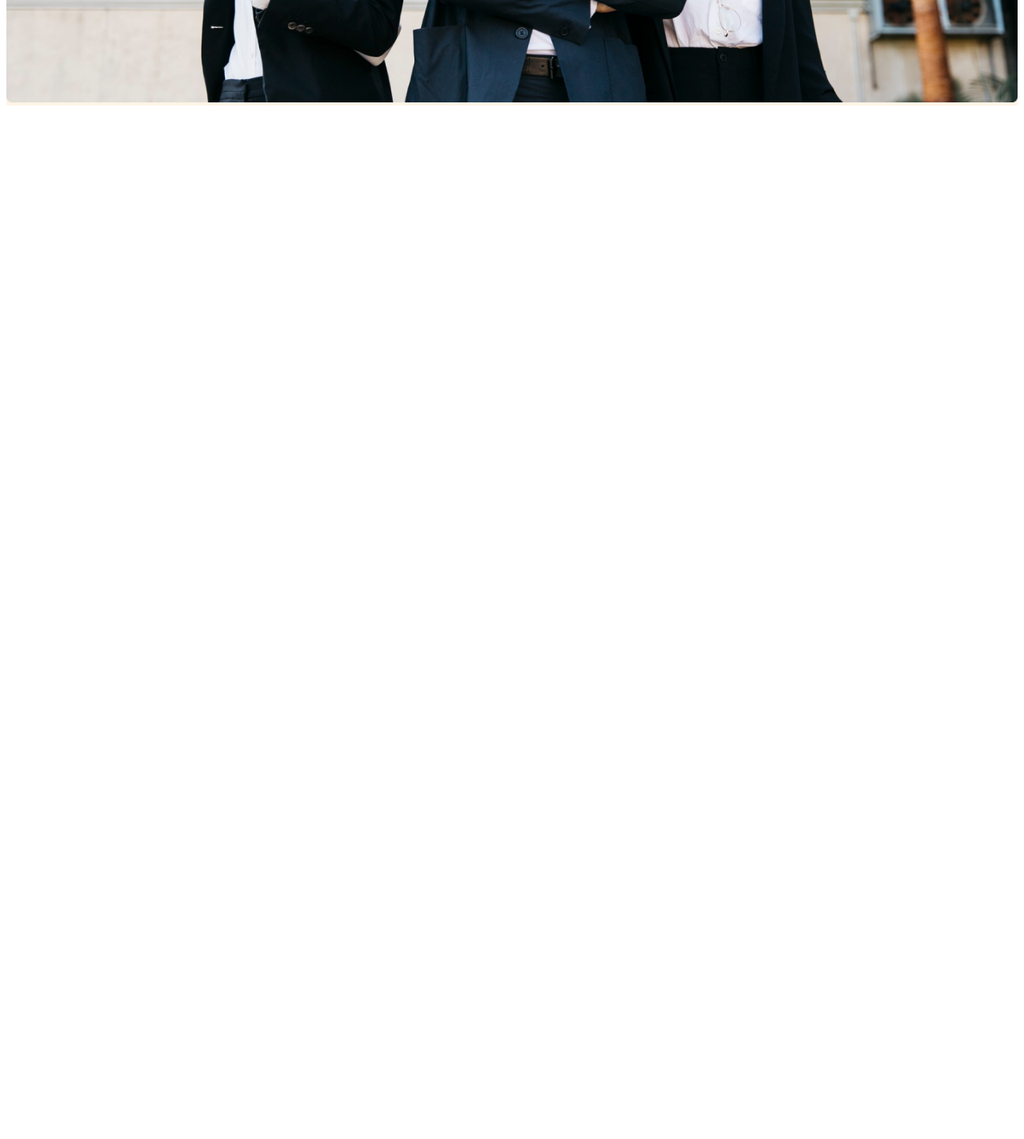
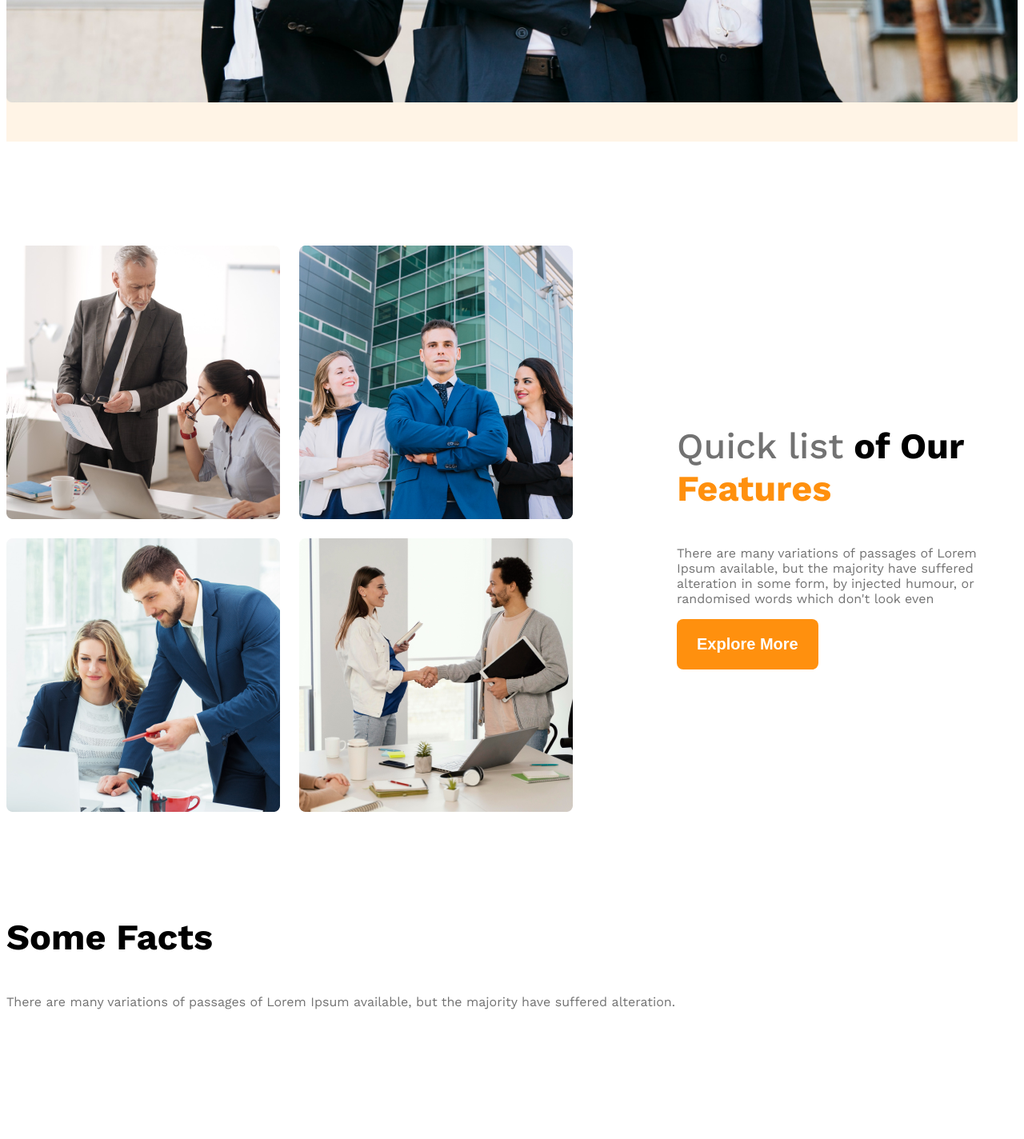
Before and after one commit to IshtiaqMahmud0/g3-architect-website, a plain HTML site: page index.html in a window 1280 px wide. Shown: the part 1042-2466 px from the top of the page at 80% size. Before the commit the page ends 1182 px from the top, so only its background shows below. Drawn offline with nearby package versions, Linux system fonts and the light colour scheme.

Commit message:
added team responsive and fact structure

```diff
--- a/index.html
+++ b/index.html
@@ -30,7 +30,50 @@
         </div>
     </header>
     <main>
-
+        <!-- team section stars -->
+        <section class="teams display-flex">
+            <div class="team-img-container">
+                    <img src="images/team1.png" alt="">
+                    <img src="images/team2.png" alt="">
+                    <img src="images/team3.png" alt="">
+                    <img src="images/team4.png" alt="">
+            </div>
+            <div class="our-features">
+                <h3 class="section-title"><span id="quick-list" class="text-light-gray">Quick list</span> <span>of Our</span> <span class="text-primary">Features</span></h3>
+                <p class="feature-description text-light-gray">There are many variations of passages of Lorem Ipsum available, but the majority have suffered alteration in some form, by injected humour, or randomised words which don't look even</p>
+                <button class="btn-primary">Explore More</button>
+            </div>
+        </section>
+        <!-- features will enjoy -->
+         <section>
+            <h3 class="section-title">Some Facts</h3>
+            <p class="text-light-gray">There are many variations of passages of Lorem Ipsum available, but the majority have suffered alteration.</p>
+            <div class="fact-container">
+                <!-- .fact*4>img.fact-icon+h4.fact-number+h5.fact-name -->
+                <div class="fact">
+                    <img src="" alt="" class="fact-icon">
+                    <h4 class="fact-number"></h4>
+                    <h5 class="fact-name"></h5>
+                </div>
+                <div class="fact">
+                    <img src="" alt="" class="fact-icon">
+                    <h4 class="fact-number"></h4>
+                    <h5 class="fact-name"></h5>
+                </div>
+                <div class="fact">
+                    <img src="" alt="" class="fact-icon">
+                    <h4 class="fact-number"></h4>
+                    <h5 class="fact-name"></h5>
+                </div>
+                <div class="fact">
+                    <img src="" alt="" class="fact-icon">
+                    <h4 class="fact-number"></h4>
+                    <h5 class="fact-name"></h5>
+                </div>
+            </div>
+         </section>
+         <!-- some facts -->
+          <section class="some-facts"></section>
     </main>
     <footer>
 
--- a/styles/architect.css
+++ b/styles/architect.css
@@ -21,6 +21,9 @@
     color: #727272;
 }
 
+.text-primary{
+    color: #FF900E;
+}
 .bg-light{
     background-color: rgba(255, 144, 14, 0.1);
 }
@@ -32,6 +35,19 @@
     border-radius: 8px;
     font-weight: 600;
     font-size: 1.25rem;
+}
+
+main{
+    max-width: 1440px;
+    margin: 0 auto;
+}
+
+main > section{
+    margin-top: 130px;
+}
+.section-title{
+    font-size: 2.815rem;
+    font-weight: 700;
 }
 /* header styles */
 
@@ -71,11 +87,48 @@ align-items: center;
 }
 .banner-image{
     width: 100%;
+    margin-bottom: 45px;
+}
+/* team and features styles */
+.teams{
+    align-items: center;
 }
 
+.team-img-container{
+    display: grid;
+    grid-template-columns: repeat(2, 1fr);
+    gap: 24px;
+}
+
+.our-features{
+    margin-left: 130px;
+    max-width: 530px;
+}
+
+
+#quick-list{
+    font-weight: 500;
+}
 /* responsive media query */
 @media screen and (max-width: 576px) {
-    .navbar, .navlink{
+    .navbar,
+    .navlink,
+    .teams{
         flex-direction: column;
     }
+    .team-img-container{
+        grid-template-columns: repeat(1, 1fr);
+    }
+    .our-features{
+        margin-left: 20px;
+    }
 }
+/* medium size device */
+@media screen and (min-width: 576px) and (max-width: 992px) {
+    .teams{
+        flex-direction: column;
+    }
+    .our-features{
+        margin: 50px auto;
+    }
+}
```
